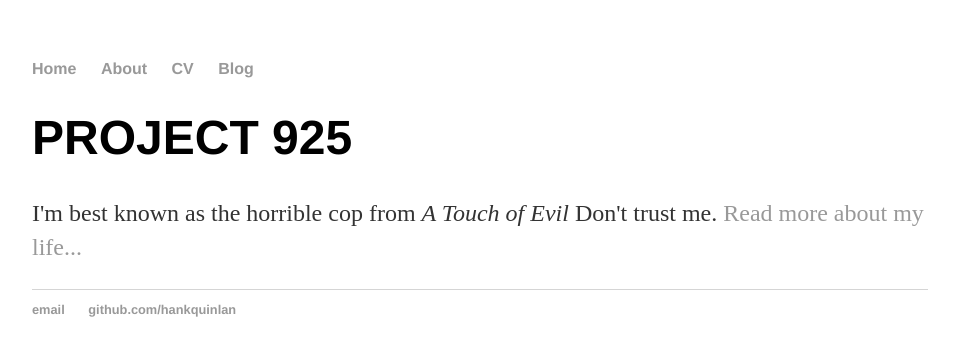
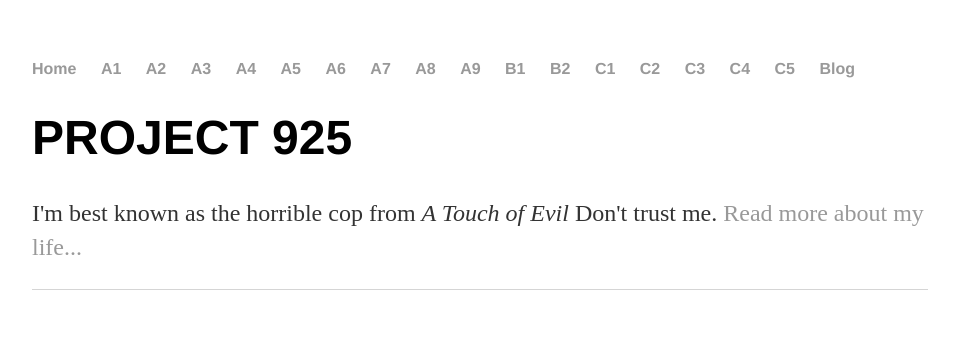
Before and after one commit to Project-925/project-925.github.io, a Jekyll site: the page built from index.html, in a window 1280 px wide. Shown: the top 356 px of the page, without its empty margins (160-1115 px from the left). Built offline with Jekyll 4.4.1, drawn with Linux system fonts in a browser that asks for light colours.

Commit message:
Update default.html

```diff
--- a/_layouts/default.html
+++ b/_layouts/default.html
@@ -9,9 +9,24 @@
 			<nav>
 	    		<ul>
 	        		<li><a href="/">Home</a></li>
-		        	<li><a href="/about">About</a></li>
-	        		<li><a href="/cv">CV</a></li>
-	        		<li><a href="/blog">Blog</a></li>
+		        	<li><a href="/9.1 – 925 to Survive">A1</a></li>
+	        		<li><a href="/9.2 – CBC Rest in Peace">A2</a></li>
+	        		<li><a href="/9.3 – Suit up and Suck up">A3</a></li>
+				<li><a href="/9.4 – 24-Hour Spin Cycle">A4</a></li>
+				<li><a href="/9.5 – Nature’s Prophet">A5</a></li>
+				<li><a href="/9.6 – Zhang Weili">A6</a></li>
+				<li><a href="/9.7 – Fukushima">A7</a></li>
+				<li><a href="/9.8 – Risk">A8</a></li>
+				<li><a href="/9.9 – Yagger's Karaoke Night">A9</a></li>
+				<li><a href="/2.1 – carotid sleeper">B1</a></li>
+				<li><a href="/2.2 – glass door">B2</a></li>
+				<li><a href="/5.1 – 1-on-1.">C1</a></li>
+				<li><a href="/5.2 – Happy Family.">C2</a></li>
+				<li><a href="/5.3 – 游 (Yu).">C3</a></li>
+				<li><a href="/5.4 – Dream Team.">C4</a></li>
+				<li><a href="/5.5 – The CBC Legacy.">C5</a></li>
+				<li><a href="/blog">Blog</a></li>
+
 	    		</ul>
 			</nav>
 			<div class="container">
@@ -20,10 +35,6 @@
 
 			</div><!-- /.container -->
 			<footer>
-	    		<ul>
-	        		<li><a href="mailto:hankquinlanhub@gmail.com">email</a></li>
-	        		<li><a href="https://github.com/hankquinlan">github.com/hankquinlan</a></li>
-				</ul>
 			</footer>
 		</body>
 	</html>
```
